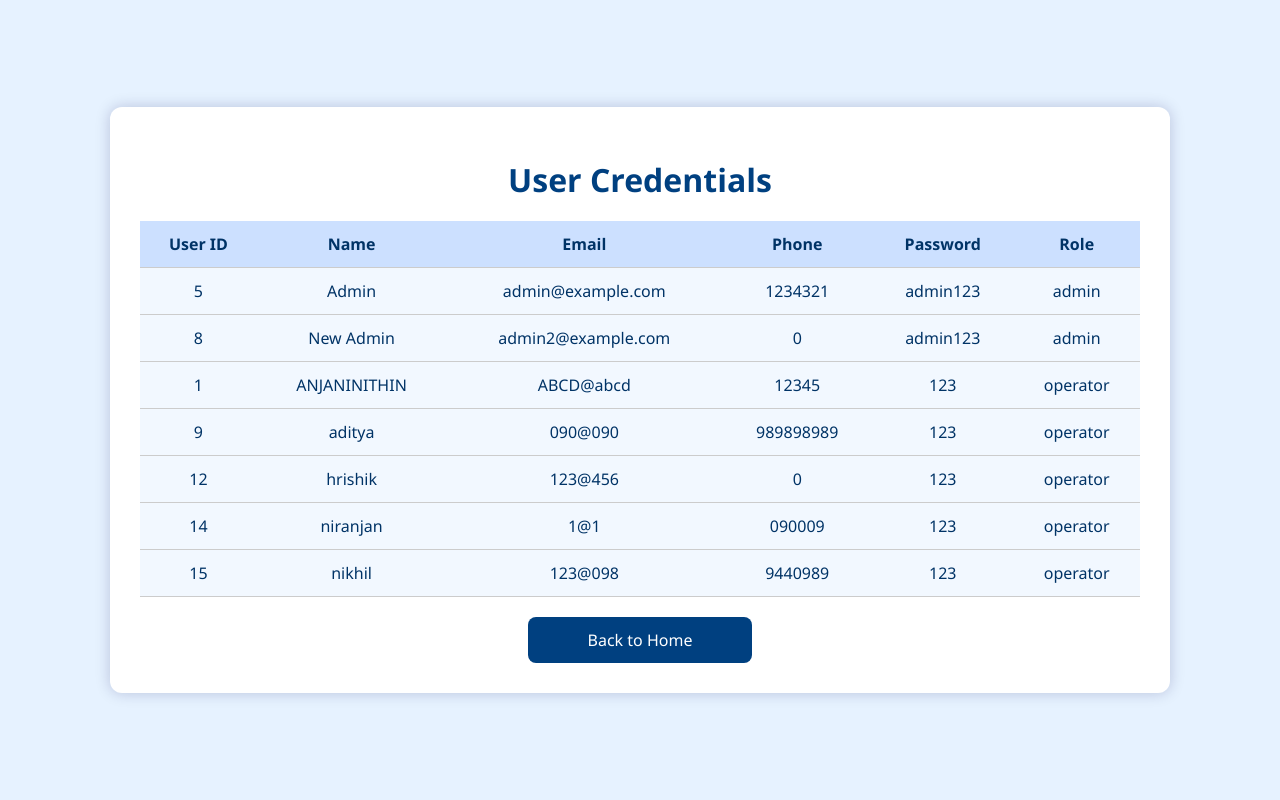
After one commit to vki2416/supermarketbilling, a PHP site: page /check.html in a window 1280 px wide. The commit adds this page. Run offline with PHP 8.4, Linux system fonts and the light colour scheme.

Commit message:
Update index.php and add check.html

```diff
--- /dev/null
+++ b/check.html
@@ -0,0 +1,100 @@
+<!DOCTYPE html>
+<html lang="en">
+<head>
+  <meta charset="UTF-8">
+  <title>User Credentials</title>
+  <style>
+    body {
+      font-family: 'Segoe UI', sans-serif;
+      background-color: #e6f2ff;
+      display: flex;
+      justify-content: center;
+      align-items: center;
+      min-height: 100vh;
+      margin: 0;
+    }
+
+    .container {
+      background-color: #ffffff;
+      border-radius: 12px;
+      box-shadow: 0 0 15px rgba(0, 0, 80, 0.2);
+      padding: 30px;
+      width: 90%;
+      max-width: 1000px;
+    }
+
+    h1 {
+      text-align: center;
+      color: #004080;
+      margin-bottom: 20px;
+    }
+
+    table {
+      width: 100%;
+      border-collapse: collapse;
+      text-align: center;
+    }
+
+    th, td {
+      padding: 12px;
+      border-bottom: 1px solid #ccc;
+    }
+
+    th {
+      background-color: #cce0ff;
+      color: #003366;
+    }
+
+    td {
+      background-color: #f2f8ff;
+      color: #003366;
+    }
+
+    tr:hover {
+      background-color: #d9ecff;
+    }
+
+    .back-btn {
+      display: block;
+      width: 200px;
+      margin: 20px auto 0;
+      padding: 12px;
+      background-color: #004080;
+      color: #ffffff;
+      text-align: center;
+      text-decoration: none;
+      border-radius: 8px;
+      font-size: 1rem;
+      transition: background-color 0.3s ease, transform 0.2s ease;
+    }
+
+    .back-btn:hover {
+      background-color: #003366;
+      transform: translateY(-2px);
+    }
+  </style>
+</head>
+<body>
+  <div class="container">
+    <h1>User Credentials</h1>
+    <table>
+      <tr>
+        <th>User ID</th>
+        <th>Name</th>
+        <th>Email</th>
+        <th>Phone</th>
+        <th>Password</th>
+        <th>Role</th>
+      </tr>
+      <tr><td>5</td><td>Admin</td><td>admin@example.com</td><td>1234321</td><td>admin123</td><td>admin</td></tr>
+      <tr><td>8</td><td>New Admin</td><td>admin2@example.com</td><td>0</td><td>admin123</td><td>admin</td></tr>
+      <tr><td>1</td><td>ANJANINITHIN</td><td>ABCD@abcd</td><td>12345</td><td>123</td><td>operator</td></tr>
+      <tr><td>9</td><td>aditya</td><td>090@090</td><td>989898989</td><td>123</td><td>operator</td></tr>
+      <tr><td>12</td><td>hrishik</td><td>123@456</td><td>0</td><td>123</td><td>operator</td></tr>
+      <tr><td>14</td><td>niranjan</td><td>1@1</td><td>090009</td><td>123</td><td>operator</td></tr>
+      <tr><td>15</td><td>nikhil</td><td>123@098</td><td>9440989</td><td>123</td><td>operator</td></tr>
+    </table>
+    <a href="index.php" class="back-btn">Back to Home</a>
+  </div>
+</body>
+</html>
```
Also changed, not shown: index.php (+8 -1 lines).
